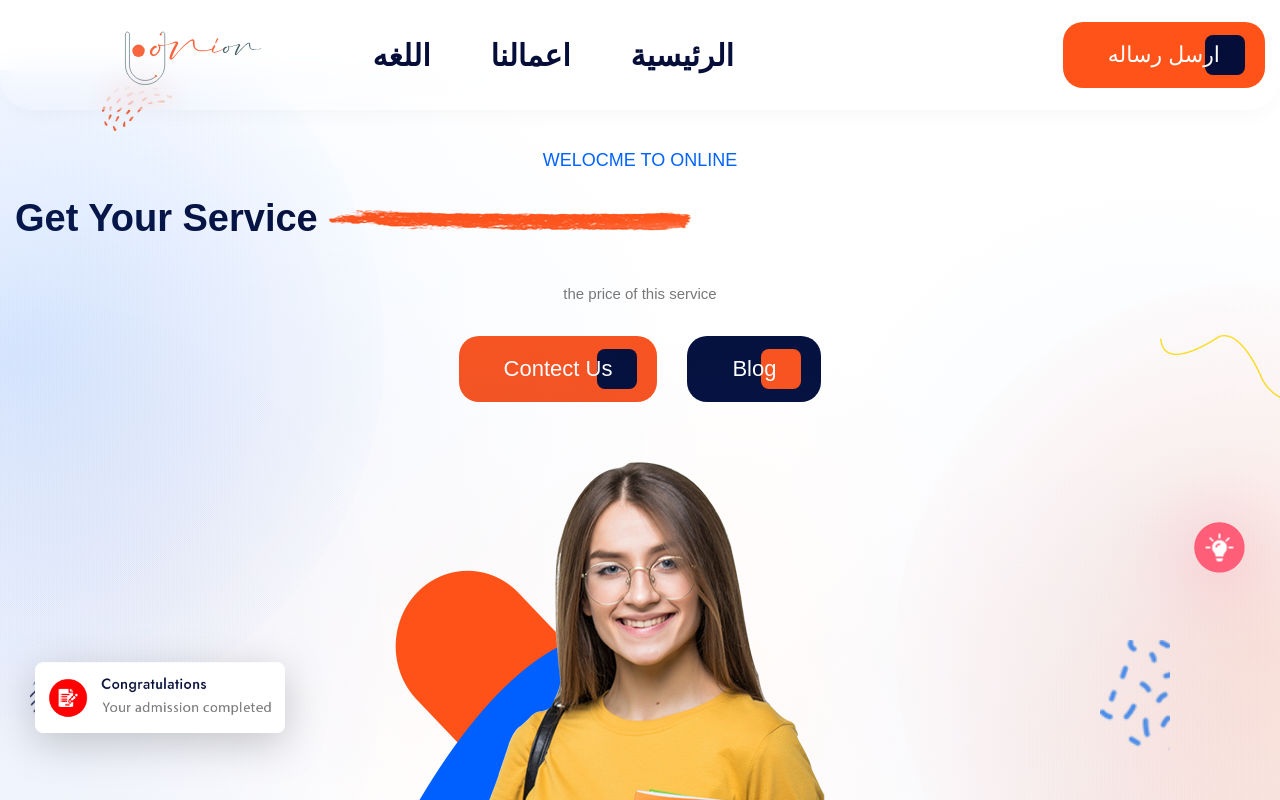
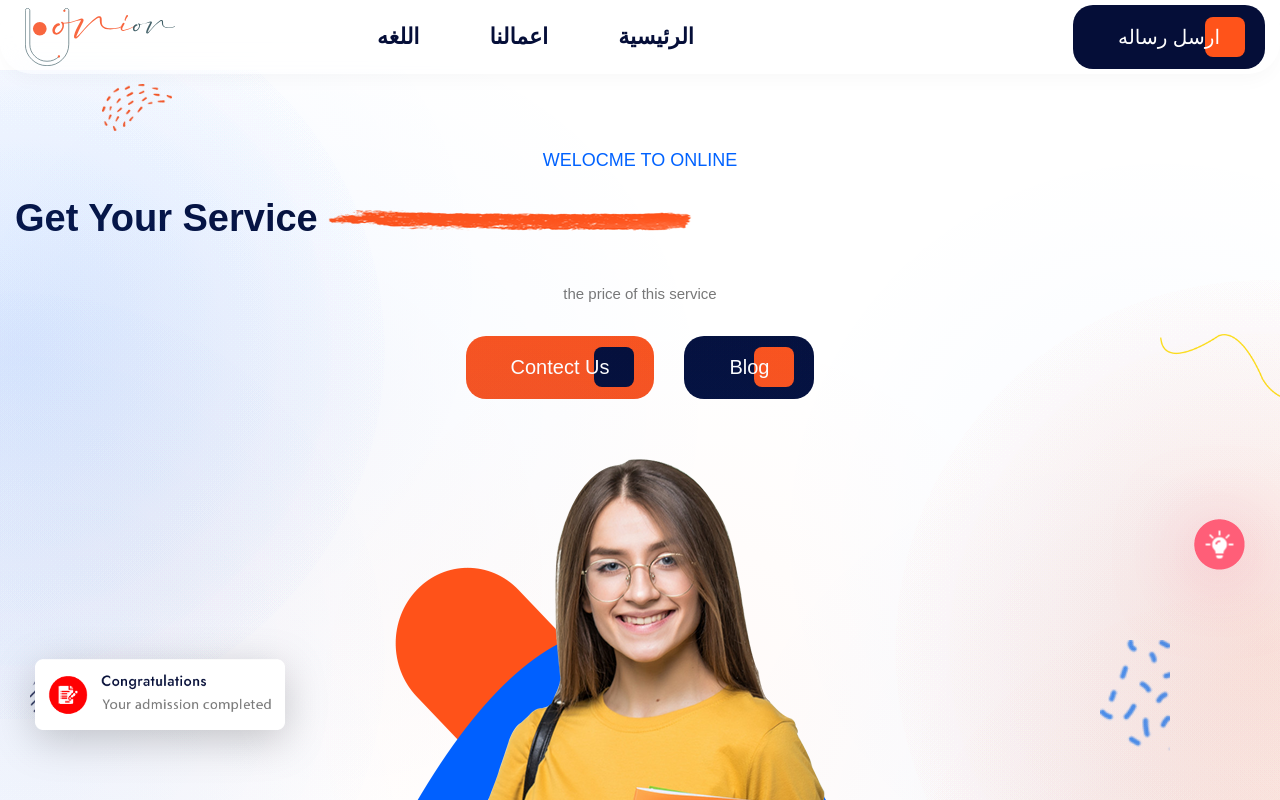
Before and after one commit to MaxAndroid33/Union, a website: page html/index.html in a window 1280 px wide. Shown: the top 800 px of the page. Drawn offline with nearby package versions, Linux system fonts and the light colour scheme.

Commit message:
add some feutuere to nav

```diff
--- a/css/animation.css
+++ b/css/animation.css
@@ -0,0 +1,22 @@
+.btn .animetion-btn{
+
+    animation: go linear 1s  infinite ;
+    transition: all;
+
+}
+.animetion-btn:hover{
+    animation: normal;
+}
+
+
+@keyframes go {
+
+    0%,
+    20%,
+    50%,
+    80%,
+    100% { transform: skew(4) }
+    40%  { transform: scale3d(2); }
+    60%  { transform:scale(4); }
+
+  }
--- a/css/media_quires.css
+++ b/css/media_quires.css
@@ -27,7 +27,7 @@
    :root{
     --red-orange-color-wheel: hsl(15, 100%, 55%);
     --oxford-blue: hsl(229, 84%, 12%);
-    --default-transition: 0.25s ease;
+    --default-transition: 1s ease;
 
     --fs-5: 16px;
     --px:20px;
@@ -49,13 +49,13 @@
         display: flex;
         flex-direction: row;
         align-items: center;
-        gap: 40px;
+        gap: 50px;
         direction: rtl;
     }
     .nav-item a {
         border-bottom: 0 !important;
         padding: 10px;
-        font-size: var(--fs-3);
+        font-size: var(--fs-4);
         font-weight: var(--fw-6);
         color: var(--oxford-blue);
         transition: var(--default-transition);
@@ -78,7 +78,7 @@
 
     .navbar .btn {display: block;}
     .navbar-nav {
-        animation: menuPopup 1s linear forwards;
+        animation: menuPopup 1s ease-in-out forwards;
         pointer-events: all;
         transition: all;
 
--- a/css/style.css
+++ b/css/style.css
@@ -85,7 +85,7 @@ html {
 .btn .btn-text {
     position: relative;
     z-index: 5;
-    font-size: var(--fs-4);
+    font-size: var(--fs-5);
     font-family: var(--font-family);
 }
 
@@ -183,7 +183,7 @@ html {
 }
 .navbar img{
     padding:0;
-    margin-left: 100px;
+    margin-left: 10px;
     width: 150px;
 }
 
@@ -231,7 +231,7 @@ html {
 }
 
 .navbar-nav.active {
-    animation: menuPopup 1s linear forwards;
+    animation: menuPopup 0.25s linear forwards;
     pointer-events: all;
     transition: all;
 
--- a/html/index.html
+++ b/html/index.html
@@ -39,7 +39,7 @@
             <nav class="navbar">
 
                 <div class="navbar-brand">
-                    <img src="../image/union red1.svg" alt="Educator Logo" width="" height="">
+                    <img src="../image/union red2.svg" alt="Educator Logo" width="" height="">
                 </div>
                 <ul class="navbar-nav " id="navigation">
                     <li class="nav-item">
@@ -77,9 +77,9 @@
                     </li>
 
                 </ul>
-                <button class="btn btn-primary">
-                    <p class="btn-text">ارسل رساله</p>
-                    <span class="square"></span>
+                <button class="btn btn-secondary ">
+                    <p class="btn-text ">ارسل رساله</p>
+                    <span class="square animetion-btn"></span>
                 </button>
                 <button class="nav-toggle-btn">
                     <span class="one"></span>
--- a/js/script.js
+++ b/js/script.js
@@ -4,6 +4,7 @@
 
 const navbarNav =document.querySelector('.navbar-nav');
 const navbarToggleBtn =document.querySelector('.nav-toggle-btn');
+const animetion =document.querySelector('')
 
 
 //navBarToggle functions
```
Also changed, not shown: image/main-union.svg (added), image/union red2.svg (added).
